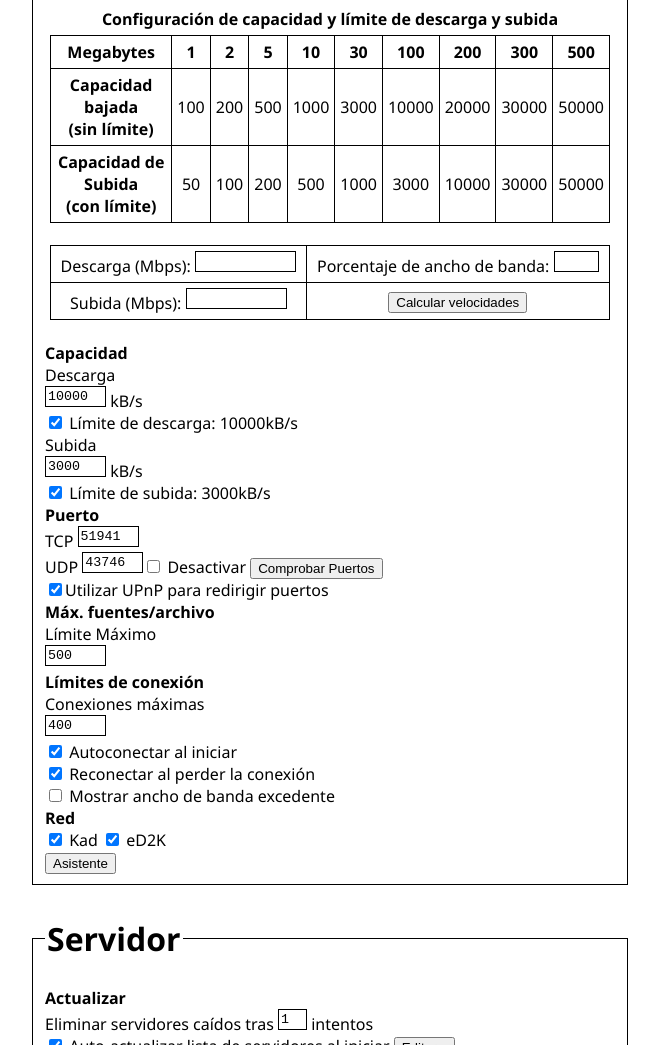
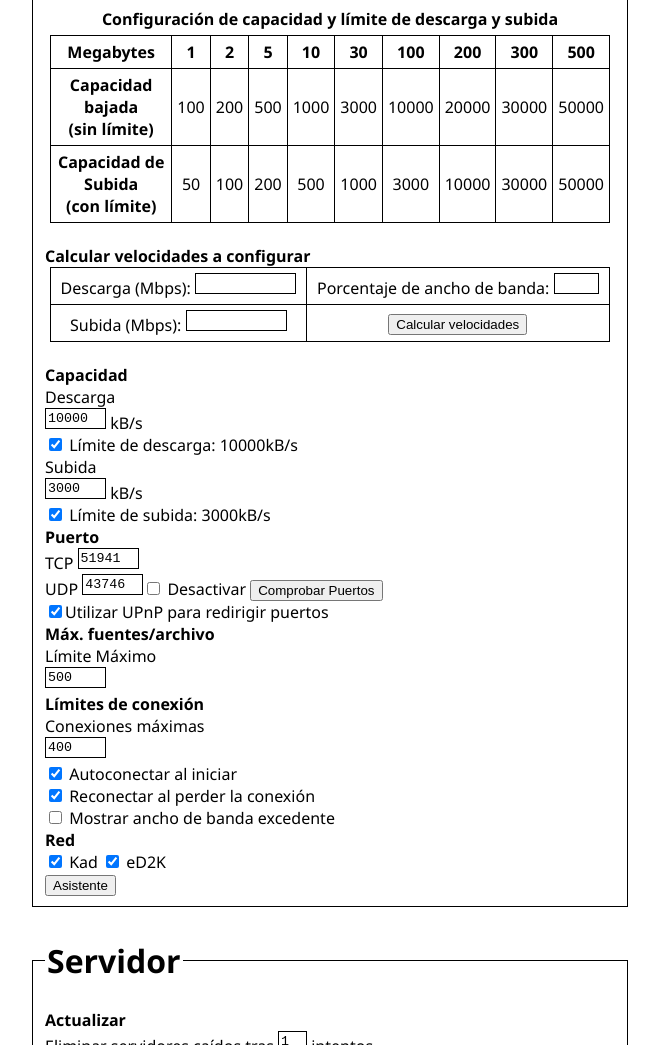
Before and after one commit to configuraremule/configuraremule.github.io, a plain HTML site: page index.html in a window 1280 px wide. Shown: the part 1118-2163 px from the top of the page, without its empty margins (310-969 px from the left). Drawn offline with Linux system fonts and the light colour scheme.

Commit message:
Update index.html

```diff
--- a/index.html
+++ b/index.html
@@ -101,6 +101,7 @@
 <br>
 <form id="configForm">
 <table>
+<b>Calcular velocidades a configurar</b><br>
 <tr>
 <td>Descarga (Mbps): <textarea rows="1" cols="10" type="number" id="download" min="1" required></textarea></td>
 <td>Porcentaje de ancho de banda: <textarea rows="1" cols="3" type="number" id="percent" min="0" max="100" required></textarea></td>
```
